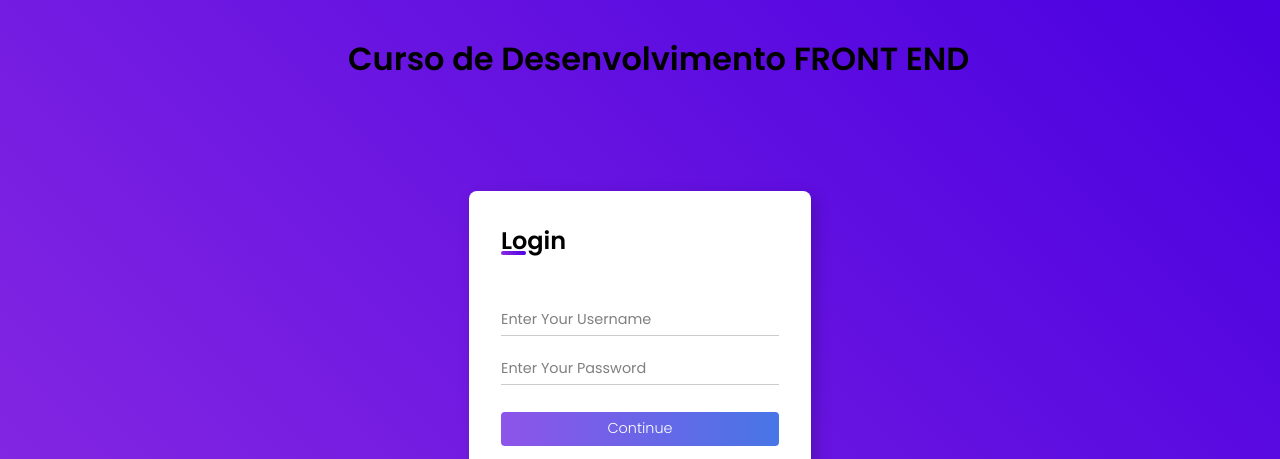
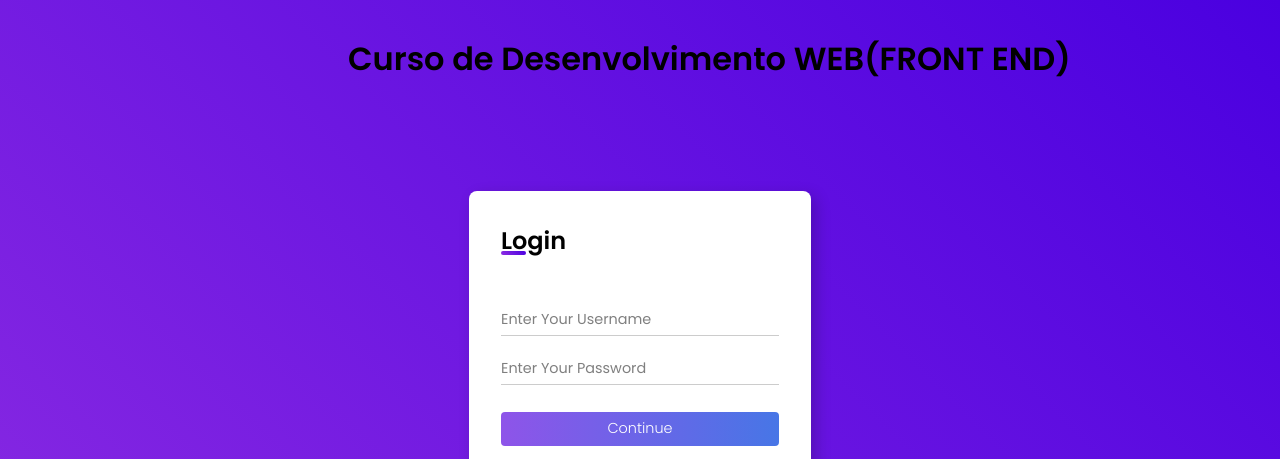
Before and after one commit to felipedamazio/FORMULARIO-DE-LOGIN, a plain HTML site: page index.html in a window 1280 px wide. Shown: the top 459 px of the page. Drawn offline with Linux system fonts and the light colour scheme.

Commit message:
att titulo commit

```diff
--- a/index.html
+++ b/index.html
@@ -9,7 +9,7 @@
 </head>
 <body>
     <div class="cabecario">
-        <h1> Curso de Desenvolvimento FRONT END</h1>
+        <h1> Curso de Desenvolvimento WEB(FRONT END)</h1>
     </div>
 
     <main class="container">
```
